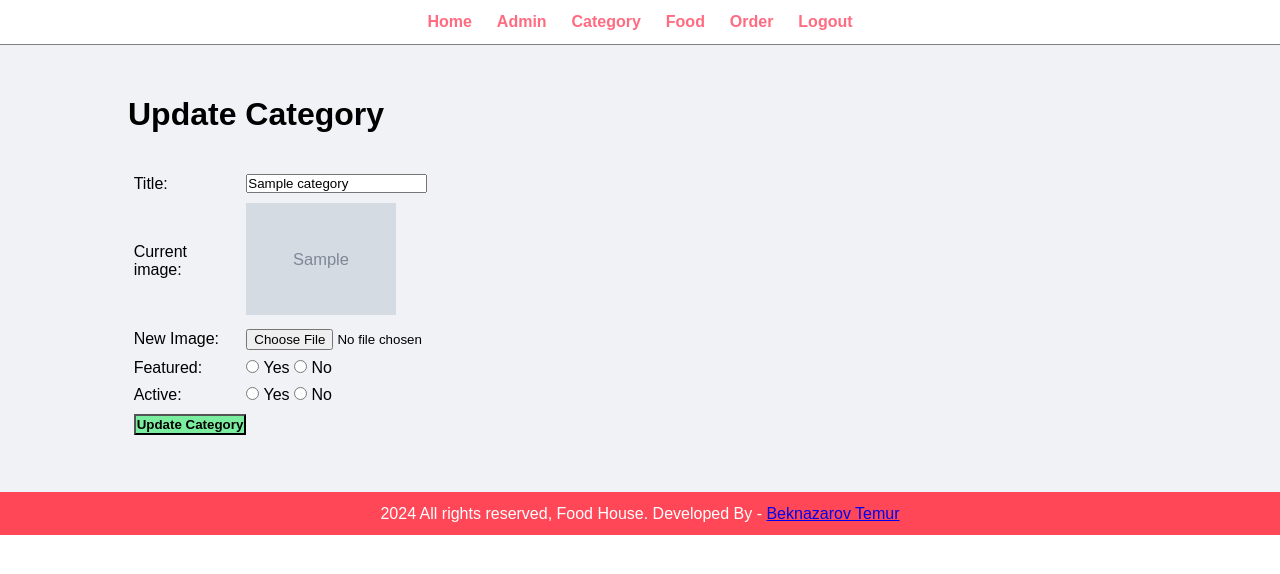
After one commit to BeknazarovTemur/Food-Order, a PHP site: page /admin/update-category.php?id=1 in a window 1280 px wide. The commit adds this page. Shown: the top 574 px of the page. Run offline with PHP 8.4, Linux system fonts and the light colour scheme; the visitor is signed in with stand-in values (Sample User, id 1); tables that the repository leaves empty or names only in its code hold one stand-in row (values such as "Sample post"); grey boxes marked "Sample" are stand-in pictures.

Commit message:
Deleting and Updating Category

```diff
--- /dev/null
+++ b/admin/update-category.php
@@ -0,0 +1,148 @@
+<?php
+include "partials/header.php";
+?>
+
+<div class="main-content">
+    <div class="wrapper">
+        <h1>Update Category</h1><br><br>
+
+        <?php
+        if (isset($_GET['id'])) {
+            $id = $_GET['id'];
+            $sql = "SELECT * FROM tbl_category WHERE id = $id";
+            $res = mysqli_query($conn, $sql);
+
+            $count = mysqli_num_rows($res);
+            if ($count == 1) {
+                $row = mysqli_fetch_assoc($res);//Get all the Data
+                $title = $row['title'];
+                $current_image = $row['image_name'];
+                $featured = $row['featured'];
+                $active = $row['active'];
+            } else {
+                $_SESSION['no-category-found'] = "<div class='error'>Category Not Found.</div>";
+                header('location:' .SITEURL.'admin/manage-category.php');
+            }
+        } else {
+            header('location:' .SITEURL.'admin/manage-category.php');
+        }
+        ?>
+        <form action="" method="post" enctype="multipart/form-data">
+            <table class="tbl-30">
+                <tr>
+                    <td>Title: </td>
+                    <td>
+                        <input type="text" name="title" value="<?= $title ?>">
+                    </td>
+                </tr>
+                <tr>
+                    <td>Current image: </td>
+                    <td>
+                        <?php
+                            if ($current_image != "") {
+                                ?>
+                                <img src="<?= SITEURL; ?>images/category/<?= $current_image; ?>" width="150px">
+                                <?php
+                            } else {
+                                echo "<div class='error'>Image Not Added.</div>";
+                            }
+                        ?>
+                    </td>
+                </tr>
+                <tr>
+                    <td>New Image: </td>
+                    <td>
+                        <input type="file" name="image">
+                    </td>
+                </tr>
+                <tr>
+                    <td>Featured: </td>
+                    <td>
+                        <input <?php if ($featured=='Yes') {echo "checked";} ?> type="radio" name="featured" value="Yes"> Yes
+                        <input <?php if ($featured=='No') {echo "checked";} ?> type="radio" name="featured" value="No"> No
+                    </td>
+                </tr>
+                <tr>
+                    <td>Active: </td>
+                    <td>
+                        <input <?php if ($active=='Yes') {echo "checked";} ?>  type="radio" name="active" value="Yes"> Yes
+                        <input <?php if ($active=='No') {echo "checked";} ?>  type="radio" name="active" value="No"> No
+                    </td>
+                </tr>
+                <tr>
+                    <td>
+                        <input type="hidden" name="current_image" value="<?= $current_image; ?>">
+                        <input type="hidden" name="id" value="<?= $id; ?>">
+                        <input type="submit" name="submit" value="Update Category" class="btn-secondary">
+                    </td>
+                </tr>
+            </table>
+        </form>
+        <?php
+
+        if (isset($_POST['submit'])) {
+            $id = $_POST['id'];
+            $title = $_POST['title'];
+            $current_image = $_POST['current_image'];
+            $featured = $_POST['featured'];
+            $active = $_POST['active'];
+
+            //Updating New Image if Selected
+            //Check whether the image is selected or not
+            if (isset($_FILES['image']['name'])) {
+                //Get the Image Details
+                $image_name = $_FILES['image']['name'];
+                //Check whether the image is available or not
+                if ($image_name != "") {
+                    //Image Available
+                    //Upload the New Image
+                    $ext = explode('.', $image_name);
+                    $image_ext = end($ext);
+                    $image_name = "Food_Category_" . rand(000, 999) . '.' . $ext;
+
+                    $source_path = $_FILES['image']['tmp_name'];
+                    $destination_path = "../images/category/" . $image_name;
+                    //Upload the image
+                    $upload = move_uploaded_file($source_path, $destination_path);
+
+                    if ($upload == false) {
+                        $_SESSION['upload'] = "<div class='error'>Failed to Upload Image. </div>";
+                        header('location:' . SITEURL . 'admin/manage-category.php');
+                        die();
+                    }
+                    //Remove the Current Image if available
+                    if ($current_image != "") {
+                        $remove_path = "../images/category/" . $current_image;
+                        $remove = unlink($remove_path);
+                        if ($remove == false) {
+                            $_SESSION['failed_remove'] = "<div class='error'>Failed to Remove Image. </div>";
+                            header('location:' . SITEURL . 'admin/manage-category.php');
+                            die();
+                        }
+                    }
+                } else {
+                    $image_name = $current_image;
+                }
+            } else {
+                $image_name = $current_image;
+            }
+
+            $sql2 = "UPDATE tbl_category SET title = '$title', image_name = '$image_name', featured = '$featured', active = '$active' WHERE id = $id";
+
+            $res2 = mysqli_query($conn, $sql2);
+            if ($res2 == true) {
+                $_SESSION['update'] = "<div class='success'>Category Updated Successfully.</div>";
+                header('location:' .SITEURL.'admin/manage-category.php');
+            } else {
+                $_SESSION['update'] = "<div class='error'>Category Not Found.</div>";
+                header('location:' .SITEURL.'admin/manage-category.php');
+            }
+        }
+
+        ?>
+    </div>
+</div>
+
+<?php
+include 'partials/footer.php';
+?>
```
Also changed, not shown: admin/add-category.php (+6 -3 lines), admin/delete-category.php (added, +33 -0 lines), admin/manage-category.php (+33 -3 lines), 6 other files.
